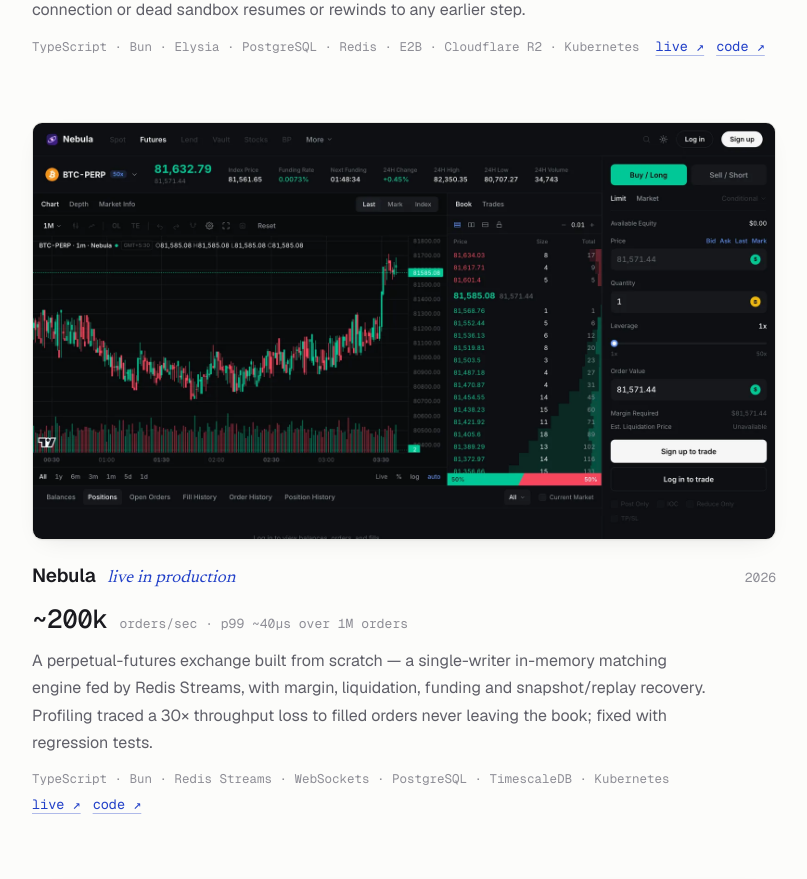
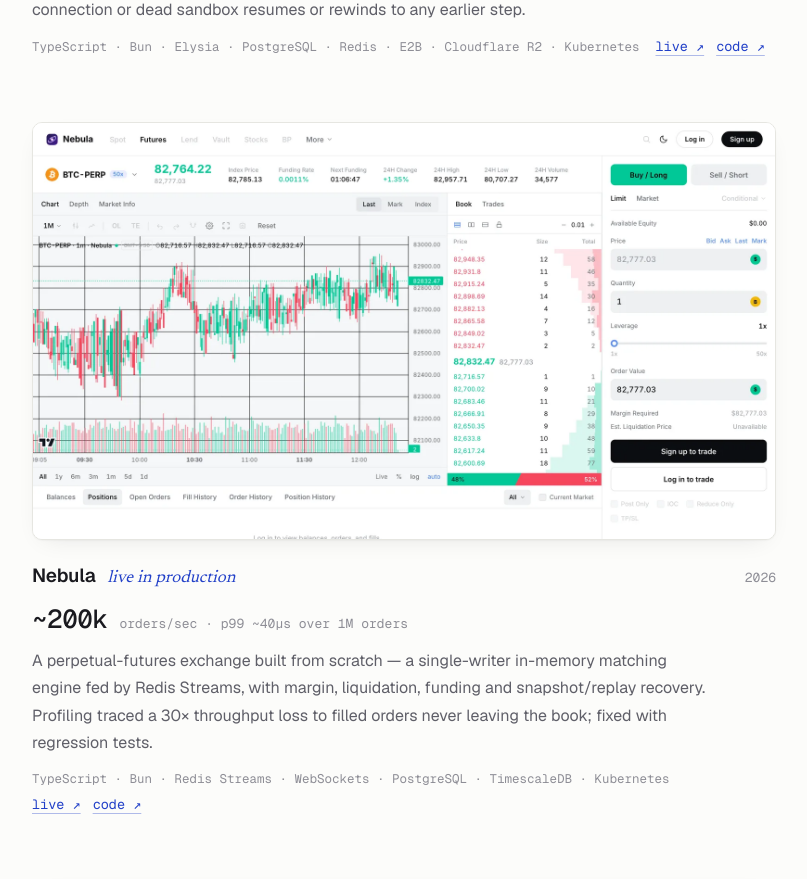
Before and after one commit to ashutoshsao/portfolio, a Next.js app: page / in a window 1280 px wide. Shown: the part 1200-2079 px from the top of the page, without its empty margins (236-1043 px from the left). Built offline with nearby package versions, Linux system fonts and the light colour scheme; no server answers.

Commit message:
Nebula: add light-theme screenshot

```diff
--- a/src/data/site.ts
+++ b/src/data/site.ts
@@ -56,7 +56,7 @@
     code: 'https://github.com/ashutoshsao/nebula',
     live: 'https://nebula.ashutoshsao.com/trade/BTC-PERP',
     image: {
-      light: '/work/nebula-dark.webp',
+      light: '/work/nebula-light.webp',
       dark: '/work/nebula-dark.webp',
       alt: 'Nebula BTC-PERP trading screen with chart, order book and order form',
     },
```
Also changed, not shown: public/work/nebula-light.webp (added).
